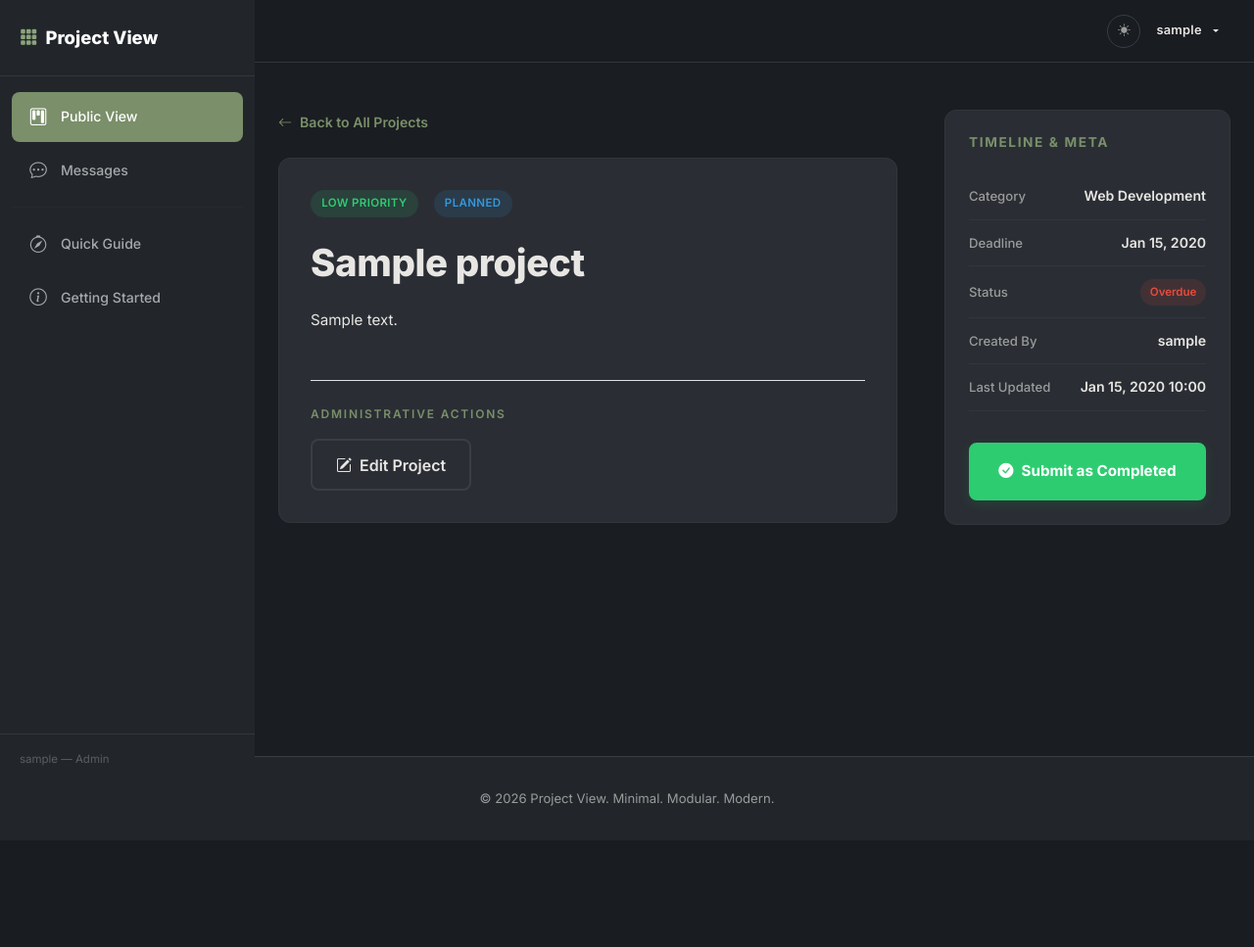
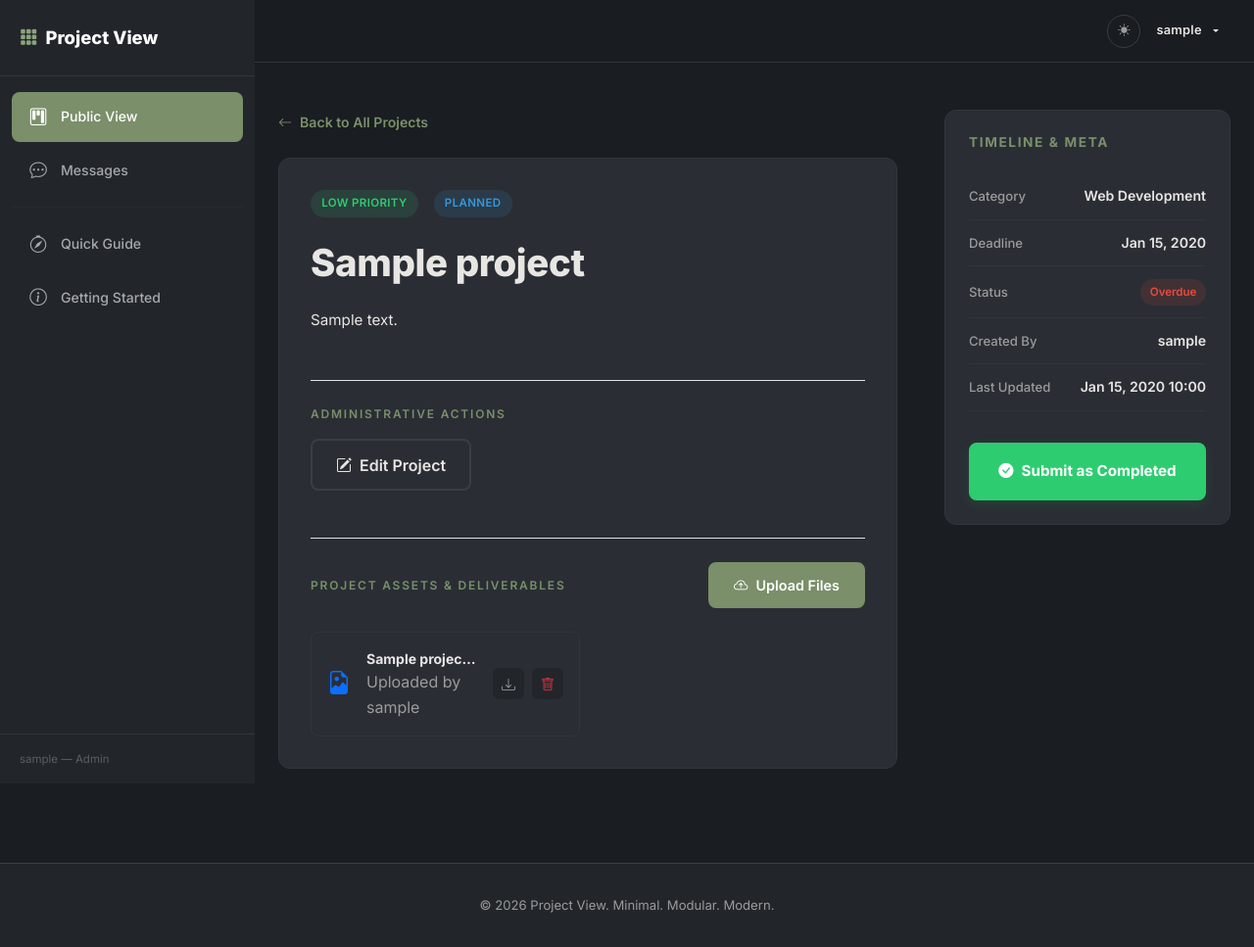
Before and after one commit to Vivek6282/ProjectView, a Django app: page /projects/1/ in a window 1280 px wide. Shown: the whole page at 98% size. Before the commit the page ends 823 px from the top, so only its background shows below. Run offline with Django 5.2, Linux system fonts and the light colour scheme; a user stored in the database is signed in; tables that the repository leaves empty hold one stand-in row (values such as "Sample post").

```diff
--- a/projects/models.py
+++ b/projects/models.py
@@ -58,3 +58,26 @@ class Project(models.Model):
         elif self.status != 'Done':
             self.completed_at = None
         super().save(*args, **kwargs)
+
+
+class ProjectAsset(models.Model):
+    project = models.ForeignKey(Project, on_delete=models.CASCADE, related_name='assets')
+    file = models.FileField(upload_to='project_assets/%Y/%m/%d/')
+    name = models.CharField(max_length=255)
+    uploaded_by = models.ForeignKey(User, on_delete=models.CASCADE)
+    uploaded_at = models.DateTimeField(auto_now_add=True)
+
+    class Meta:
+        ordering = ['-uploaded_at']
+
+    def __str__(self):
+        return f"{self.name} - {self.project.title}"
+
+    @property
+    def file_extension(self):
+        import os
+        return os.path.splitext(self.file.name)[1].lower()
+
+    @property
+    def is_image(self):
+        return self.file_extension in ['.jpg', '.jpeg', '.png', '.gif', '.webp']
--- a/projects/urls.py
+++ b/projects/urls.py
@@ -7,4 +7,6 @@ urlpatterns = [
     path('', views.project_list_view, name='project_list'),
     path('<int:pk>/', views.project_detail_view, name='project_detail'),
     path('<int:pk>/submit-complete/', views.submit_project_complete, name='project_submit_complete'),
+    path('<int:pk>/upload-asset/', views.upload_project_asset, name='project_upload_asset'),
+    path('asset/<int:asset_id>/delete/', views.delete_project_asset, name='project_delete_asset'),
 ]
--- a/projects/views.py
+++ b/projects/views.py
@@ -6,7 +6,7 @@ from django.shortcuts import redirect
 from django.contrib import messages
 from django.db.models import Q
 from datetime import date
-from .models import Project
+from .models import Project, ProjectAsset
 from .forms import ProjectForm
 
 
@@ -137,3 +137,44 @@ def submit_project_complete(request, pk):
         project.save()
         messages.success(request, f'Project "{project.title}" has been submitted as completed.')
     return redirect('projects:project_detail', pk=pk)
+
+
+@never_cache
+@login_required
+@require_POST
+def upload_project_asset(request, pk):
+    project = get_object_or_404(Project, pk=pk)
+    files = request.FILES.getlist('assets')
+
+    if not files:
+        messages.error(request, 'No files selected for upload.')
+        return redirect('projects:project_detail', pk=pk)
+
+    for f in files:
+        ProjectAsset.objects.create(
+            project=project,
+            file=f,
+            name=f.name,
+            uploaded_by=request.user
+        )
+
+    messages.success(request, f'Successfully uploaded {len(files)} file(s).')
+    return redirect('projects:project_detail', pk=pk)
+
+
+@never_cache
+@login_required
+@require_POST
+def delete_project_asset(request, asset_id):
+    asset = get_object_or_404(ProjectAsset, id=asset_id)
+    project_id = asset.project.id
+
+    # Check permissions (only uploader or admin can delete)
+    if asset.uploaded_by == request.user or request.user.is_staff:
+        asset.file.delete() # Remove file from storage
+        asset.delete() # Remove record from DB
+        messages.success(request, 'Asset deleted successfully.')
+    else:
+        messages.error(request, 'Unauthorized to delete this asset.')
+
+    return redirect('projects:project_detail', pk=project_id)
--- a/static/css/style.css
+++ b/static/css/style.css
@@ -235,6 +235,37 @@ body {
     text-align: center;
 }
 
+.pv-asset-card {
+    background: var(--pv-bg-card);
+    border: 1px solid var(--pv-border-light);
+    border-radius: var(--pv-radius-sm);
+    transition: all var(--pv-transition);
+}
+
+.pv-asset-card:hover {
+    border-color: var(--pv-accent);
+    box-shadow: var(--pv-shadow);
+}
+
+.pv-btn-icon {
+    width: 32px;
+    height: 32px;
+    display: flex;
+    align-items: center;
+    justify-content: center;
+    padding: 0;
+    border-radius: var(--pv-radius-xs);
+    background: var(--pv-bg-alt);
+    color: var(--pv-text-muted);
+    border: none;
+    transition: all var(--pv-transition);
+}
+
+.pv-btn-icon:hover {
+    background: var(--pv-accent-bg);
+    color: var(--pv-accent);
+}
+
 .pv-btn-danger-outline {
     background: transparent;
     color: var(--pv-red);
--- a/templates/projects/project_detail.html
+++ b/templates/projects/project_detail.html
@@ -40,6 +40,66 @@
                         </div>
                     </div>
                 {% endif %}
+
+                <!-- Project Assets Section -->
+                <div class="mt-5 pt-4 border-top reveal-item" style="--delay: 0.4s">
+                    <div class="d-flex justify-content-between align-items-center mb-4">
+                        <div class="pv-overline mb-0">Project Assets & Deliverables</div>
+                        {% if project.status != 'Done' %}
+                        <button class="btn btn-sm pv-btn-primary" onclick="document.getElementById('assetUploadInput').click()">
+                            <i class="bi bi-cloud-arrow-up me-2"></i>Upload Files
+                        </button>
+                        {% endif %}
+                    </div>
+
+                    <form id="assetUploadForm" method="post" action="{% url 'projects:project_upload_asset' project.id %}" enctype="multipart/form-data" class="d-none">
+                        {% csrf_token %}
+                        <input type="file" name="assets" id="assetUploadInput" multiple onchange="this.form.submit()">
+                    </form>
+
+                    <div class="pv-asset-grid row g-3">
+                        {% for asset in project.assets.all %}
+                        <div class="col-md-6">
+                            <div class="pv-asset-card p-3 d-flex align-items-center gap-3">
+                                <div class="pv-asset-icon">
+                                    {% if asset.is_image %}
+                                        <i class="bi bi-file-earmark-image fs-4 text-primary"></i>
+                                    {% elif '.pdf' in asset.name|lower %}
+                                        <i class="bi bi-file-earmark-pdf fs-4 text-danger"></i>
+                                    {% elif '.zip' in asset.name|lower or '.rar' in asset.name|lower %}
+                                        <i class="bi bi-file-earmark-zip fs-4 text-warning"></i>
+                                    {% else %}
+                                        <i class="bi bi-file-earmark-text fs-4 text-muted"></i>
+                                    {% endif %}
+                                </div>
+                                <div class="pv-asset-info flex-grow-1 overflow-hidden">
+                                    <div class="pv-asset-name text-truncate fw-bold small" title="{{ asset.name }}">{{ asset.name }}</div>
+                                    <div class="pv-asset-meta smaller text-muted-custom">
+                                        Uploaded by {{ asset.uploaded_by.username }}
+                                    </div>
+                                </div>
+                                <div class="pv-asset-actions d-flex gap-2">
+                                    <a href="{{ asset.file.url }}" class="btn btn-sm pv-btn-icon" download title="Download">
+                                        <i class="bi bi-download"></i>
+                                    </a>
+                                    {% if asset.uploaded_by == user or user.is_staff %}
+                                    <form method="post" action="{% url 'projects:project_delete_asset' asset.id %}" class="d-inline">
+                                        {% csrf_token %}
+                                        <button type="submit" class="btn btn-sm pv-btn-icon text-danger" onclick="return confirm('Delete this asset?')" title="Delete">
+                                            <i class="bi bi-trash"></i>
+                                        </button>
+                                    </form>
+                                    {% endif %}
+                                </div>
+                            </div>
+                        </div>
+                        {% empty %}
+                        <div class="col-12 text-center py-4 opacity-50 italic">
+                            No assets uploaded yet.
+                        </div>
+                        {% endfor %}
+                    </div>
+                </div>
             </div>
         </div>
 
```
